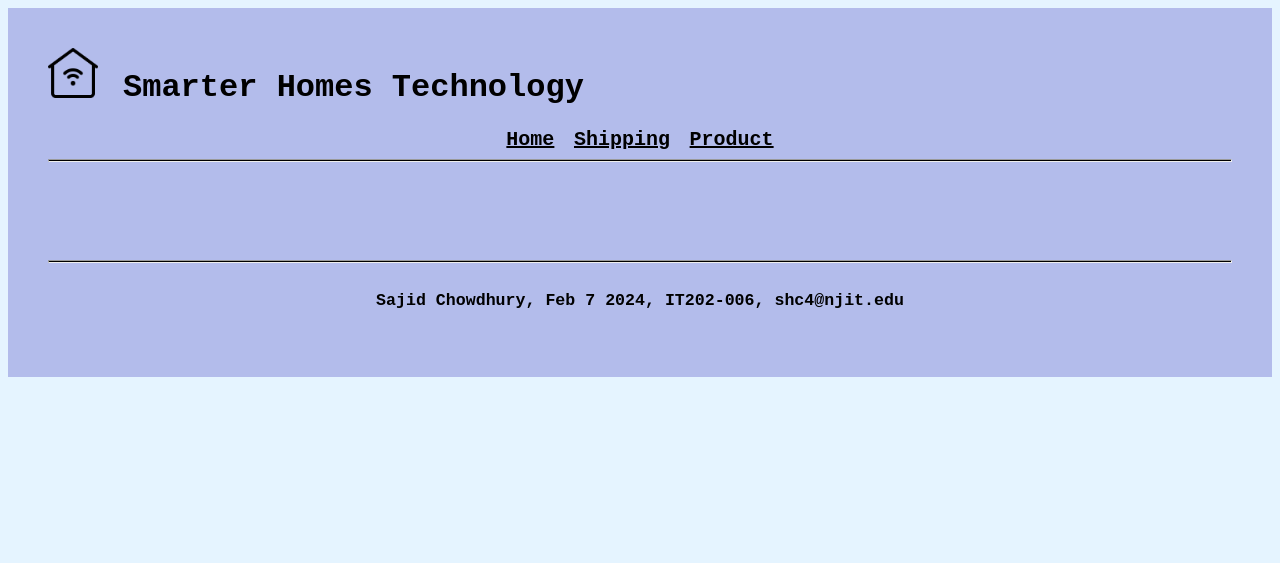
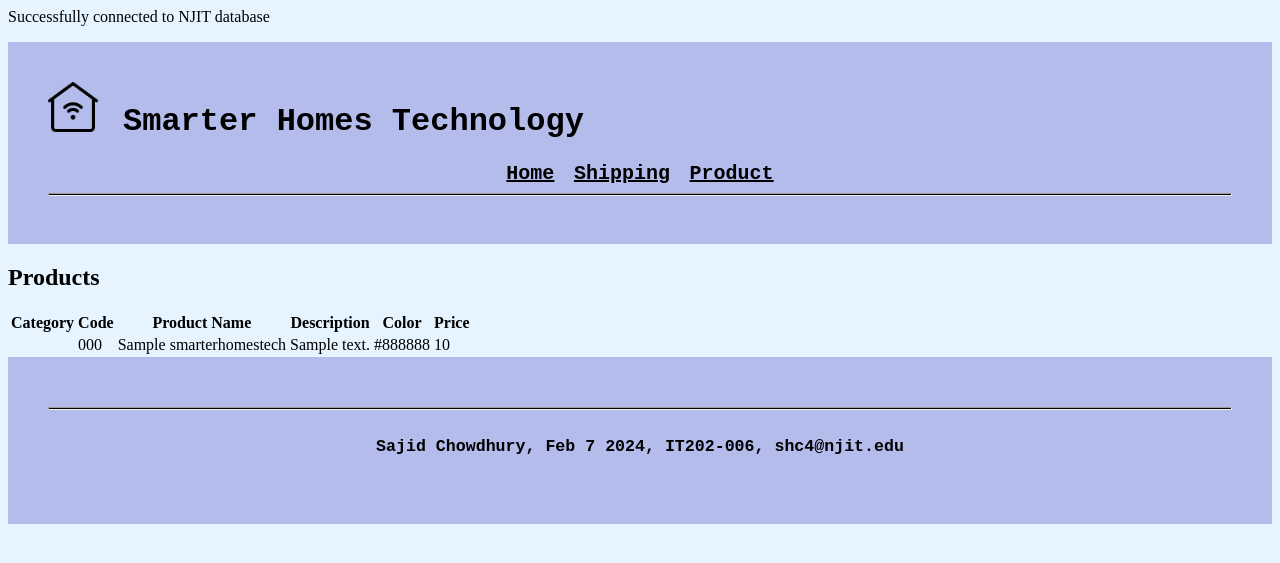
Before and after one commit to sajidchowdhury1/IT202-shc4-Project, a PHP site: page /product.php in a window 1280 px wide. Shown: the top 563 px of the page. Run offline with PHP 8.4, Linux system fonts and the light colour scheme; tables that the repository leaves empty or names only in its code hold one stand-in row (values such as "Sample post").

Commit message:
Added some table data to the webpage but it is difficult to figure out how to get the category name

```diff
--- a/database_njit.php
+++ b/database_njit.php
@@ -5,7 +5,7 @@
 
     try {
         $db = new PDO($dsn, $username, $password);
-        //echo '<p>Successfully connected to NJIT database</p>';
+        echo '<p>Successfully connected to NJIT database</p>';
     } catch (PDOException $ex) {
         $error_message = $ex->getMessage();
         include('database_error.php');
--- a/product.php
+++ b/product.php
@@ -1,5 +1,16 @@
 <?php
     require_once('database_njit.php');
+
+    // sql statement
+    $query = 'SELECT SmarterHomesTechCategoryID, SmarterHomesTechCode, SmarterHomesTechName, description, SmarterHomesTechColor, price
+            FROM SmarterHomesTech';
+    $statement = $db->prepare($query);
+    $statement->execute();
+    $products = $statement->fetchAll();
+    $statement->closeCursor();
+
+
+
 ?>
 
 <html>
@@ -11,7 +22,29 @@
     <body>
         <?php include('header.php');?>
         <main>
+            <h2>Products</h2>
 
+            <!-- table of the products-->
+            <table>
+                <tr>
+                    <th>Category</th>
+                    <th>Code</th>
+                    <th>Product Name</th>
+                    <th>Description</th>
+                    <th>Color</th>
+                    <th>Price</th>
+                </tr>
+                <?php foreach($products as $product) : ?>
+                <tr>
+                    <td></td>
+                    <td><?php echo $product['SmarterHomesTechCode'];?></td>
+                    <td><?php echo $product['SmarterHomesTechName'];?></td>
+                    <td><?php echo $product['description'];?></td>
+                    <td><?php echo $product['SmarterHomesTechColor'];?></td>
+                    <td><?php echo $product['price'];?></td>
+                </tr>
+                <?php endforeach; ?>
+            </table>
         </main>
         <?php include('footer.php');?>
     </body>
```
